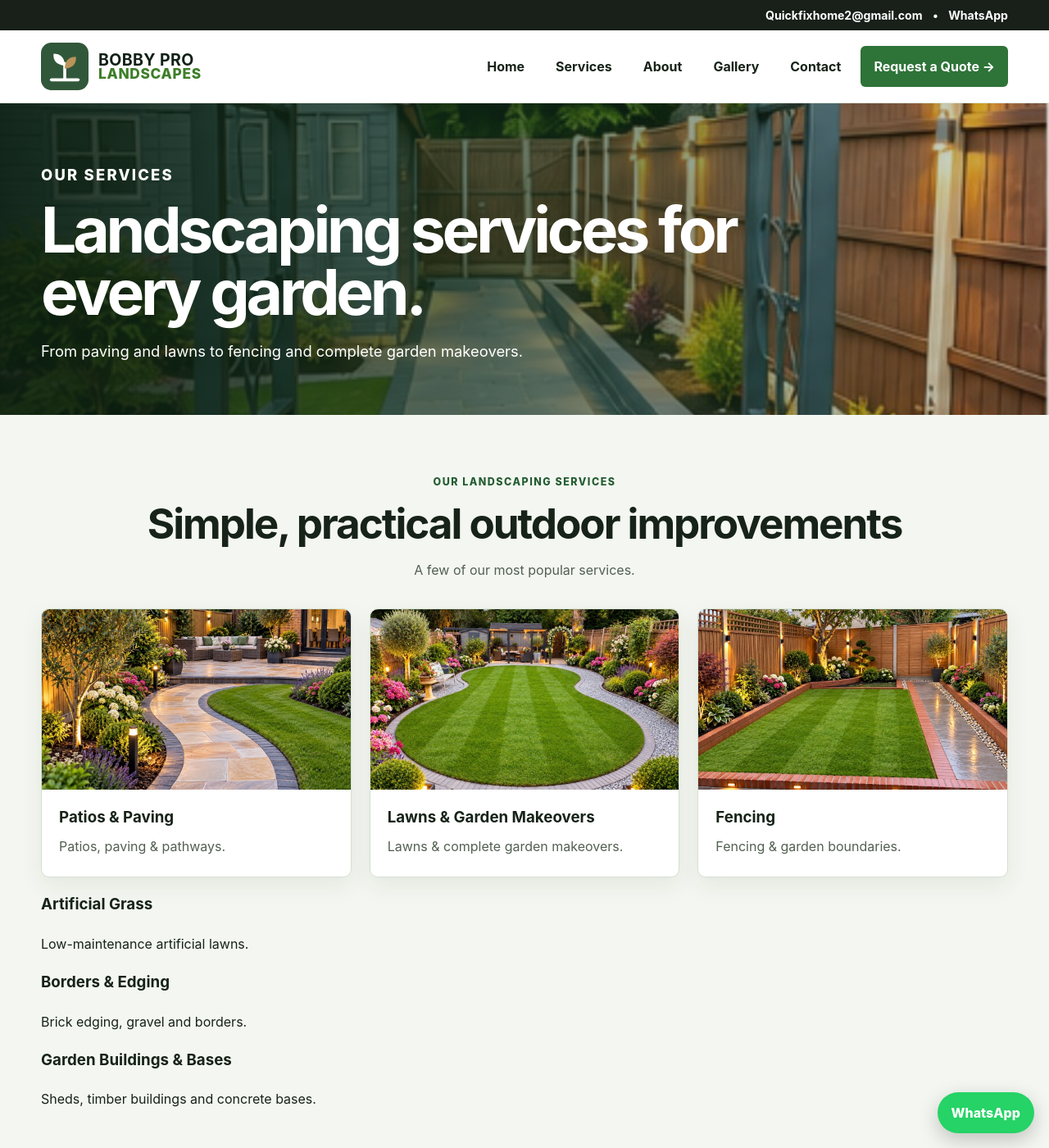
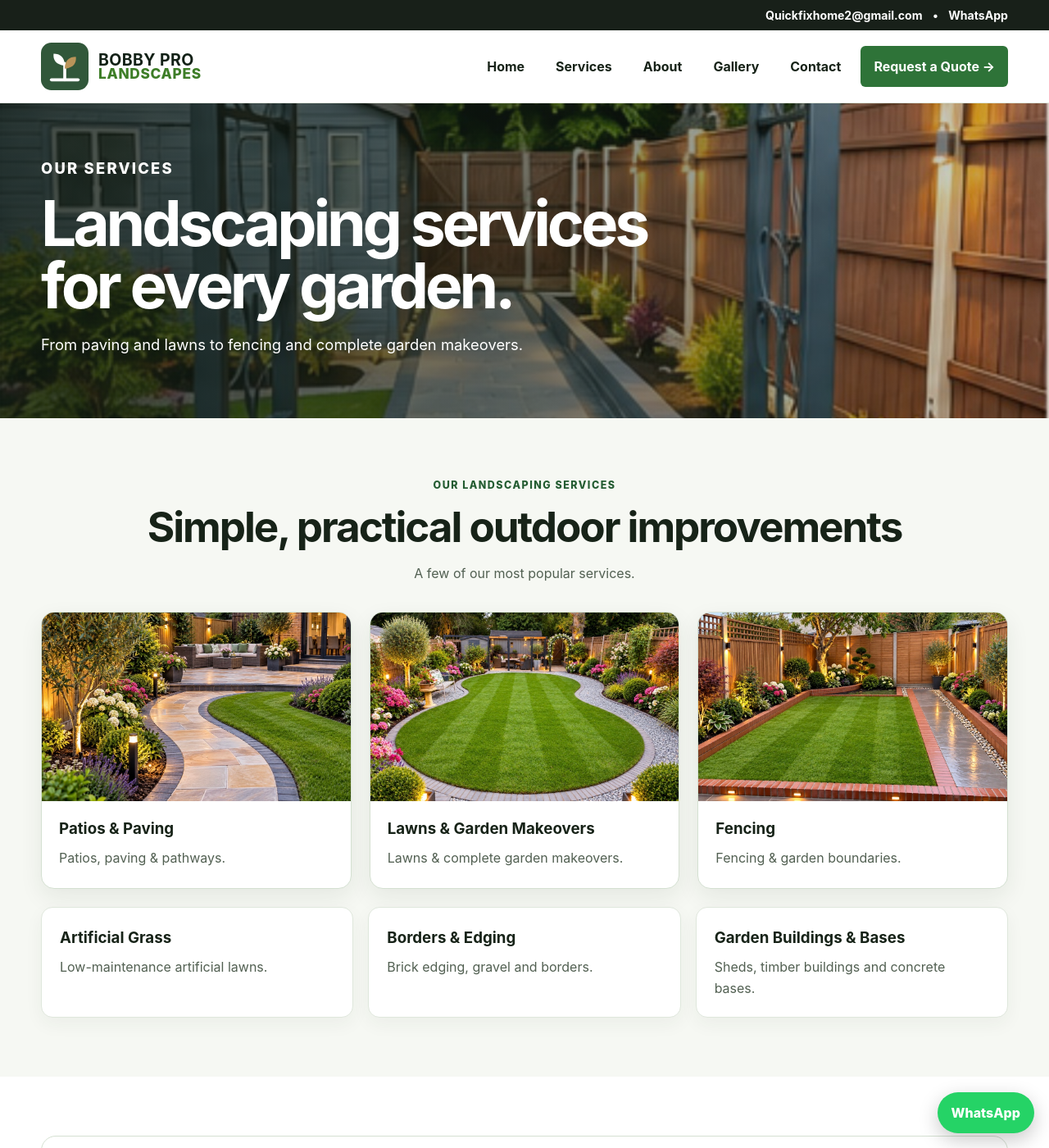
Before and after one commit to arsalanbobby/Bobby-Pro-Landscapes, a Jekyll site: the page built from services.md, in a window 1280 px wide and 1400 px high. Shown: the whole window at 82% size. Built offline with Jekyll 4.4.1, drawn with Linux system fonts in a browser that asks for light colours.

Commit message:
Match services page styling to homepage

```diff
--- a/assets/css/style.css
+++ b/assets/css/style.css
@@ -277,3 +277,45 @@ a{color:inherit}
   background:#f6f8f3;
   border-top:1px solid #e3e9df;
 }
+
+
+/* Cleaner Services page matching the homepage */
+.services-hero-clean{
+  background:
+    linear-gradient(90deg,rgba(15,26,18,.80),rgba(20,33,23,.56),rgba(20,33,23,.16)),
+    url('../images/header-landscape.jpg') center 48% / cover no-repeat;
+  padding:64px 0 56px;
+}
+.services-hero-clean h1{max-width:760px}
+.services-main-clean{background:#f6f8f3}
+.services-feature-grid{margin-top:28px}
+.services-feature-grid .photo-card{border-radius:16px}
+.services-feature-grid .photo-card img{height:230px}
+.services-text-grid{
+  display:grid;
+  grid-template-columns:repeat(3,1fr);
+  gap:18px;
+  margin-top:22px;
+}
+.service-text-card{
+  background:#fff;
+  border:1px solid #dfe7dc;
+  border-radius:14px;
+  padding:22px;
+  box-shadow:0 8px 22px rgba(33,58,38,.05);
+}
+.service-text-card h3{margin:0 0 6px}
+.service-text-card p{margin:0;color:var(--muted)}
+.services-quote-btn{
+  background:#fff!important;
+  color:#245c32!important;
+  border-color:#fff!important;
+}
+.services-quote-btn:hover{
+  background:#eef6ea!important;
+  color:#163d22!important;
+}
+@media(max-width:820px){
+  .services-text-grid{grid-template-columns:1fr}
+  .services-feature-grid .photo-card img{height:220px}
+}
```
